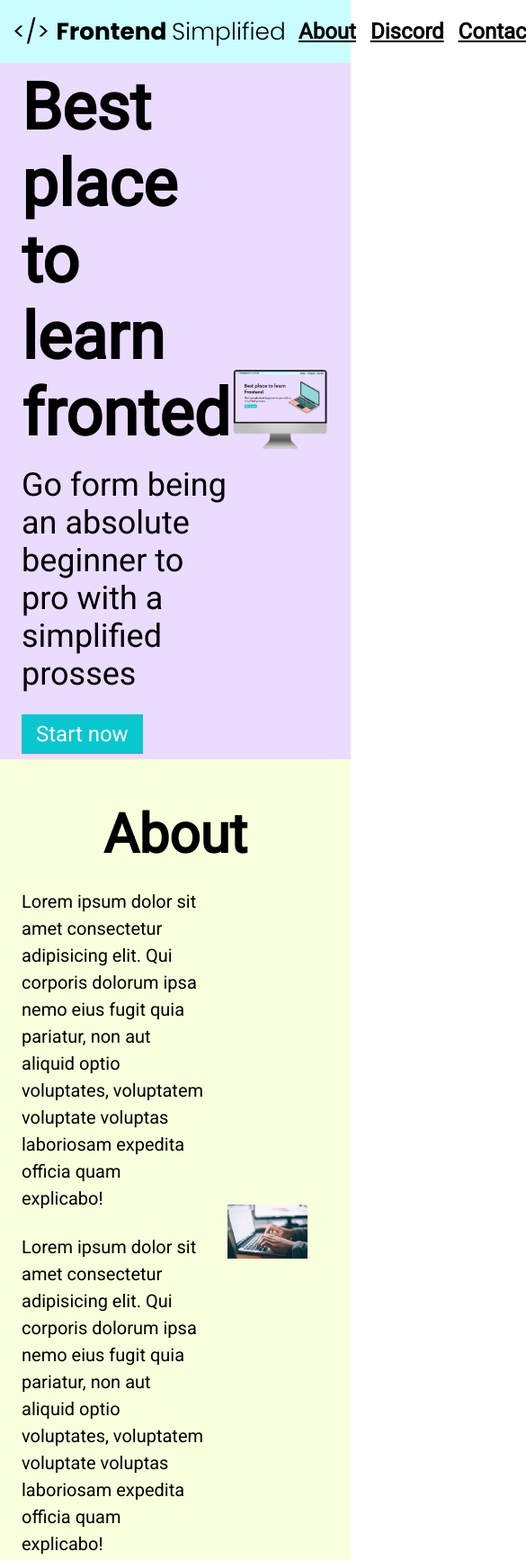
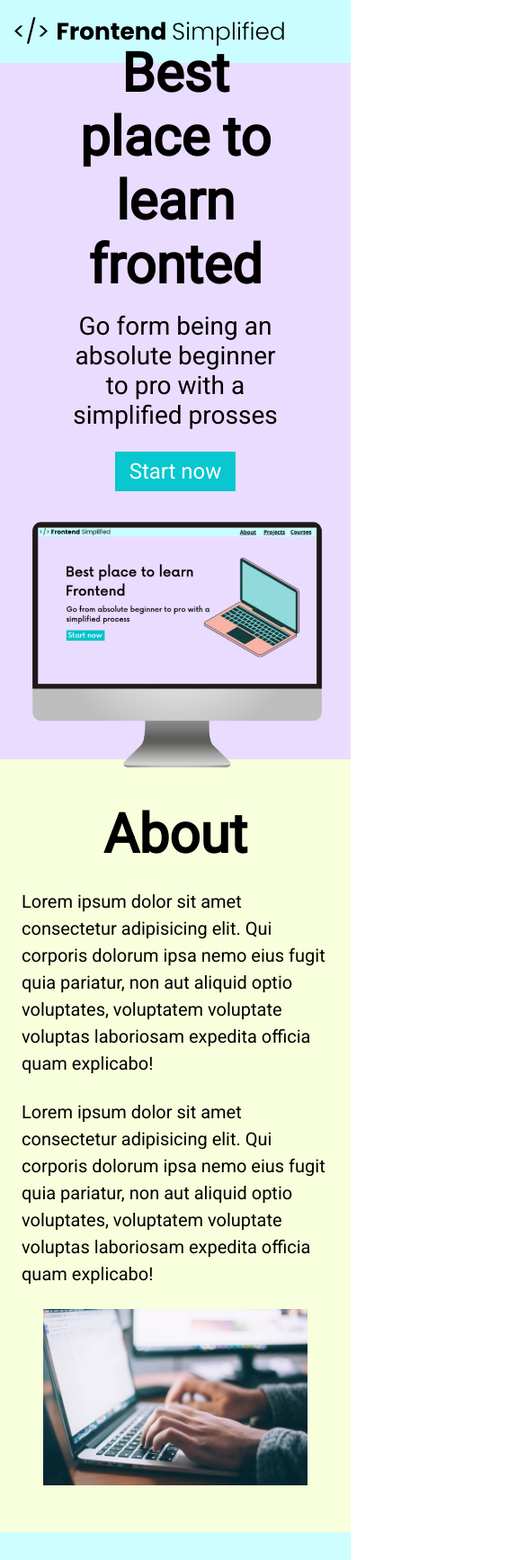
Before and after one commit to pencilwednesday/HTML-Tutorial, a plain HTML site: page index.html in a window 390 px wide. Shown: the top 1734 px of the page at 90% size, 585 px wide, since content can reach past the window. Drawn offline with Linux system fonts and the light colour scheme.

Commit message:
add responsiveness lesson

```diff
--- a/index.html
+++ b/index.html
@@ -19,13 +19,13 @@
       </nav>
       <header>
         <div class="row">
-          <div>
+          <div class="home__description">
             <h1>Best place to learn fronted</h1>
             <p class="subheader">
               Go form being an absolute beginner to pro with a simplified
               prosses
             </p>
-            <button>Start now</button>
+            <button class="home__description--button">Start now</button>
           </div>
           <figure>
             <img
--- a/style.css
+++ b/style.css
@@ -143,6 +143,7 @@ form {
     display: flex;
     flex-direction: column;
     margin: 0 auto;
+    padding: 0 24px;
 }
 
 input,
@@ -175,3 +176,64 @@ footer {
 .footer__link {
     padding: 0 16px;
 }
+
+/* SMALL PHONES, TABLETS, LARGE SMARTPHONES */
+@media (max-width: 728px) {
+    .row {
+        flex-direction: column;
+    }
+}
+
+.home__description {
+    margin-bottom: 24px;
+    display: flex;
+    flex-direction: column;
+}
+
+.home__description {
+    max-width: 240px;
+    align-items: center;
+}
+
+h1 {
+    text-align: center;
+    font-size: 60px;
+}
+
+.subheader {
+   text-align: center;
+   font-size: 28px;
+}
+
+ul {
+    display: none;
+}
+
+.section__discription {
+    flex-direction: column;
+}
+
+.section__discription--wrapper {
+    width: 100%;
+}
+
+.about__img--wrapper {
+    width: 100%;
+}
+
+#discord .section__discription {
+    flex-direction: column-reverse;
+}
+
+footer {
+    padding: 48px 24px;
+}
+
+.footer__logo {
+    max-width: 400px;
+}
+
+.footer__link {
+    padding: 0 4px;
+    font-size: 18px;
+}
```
